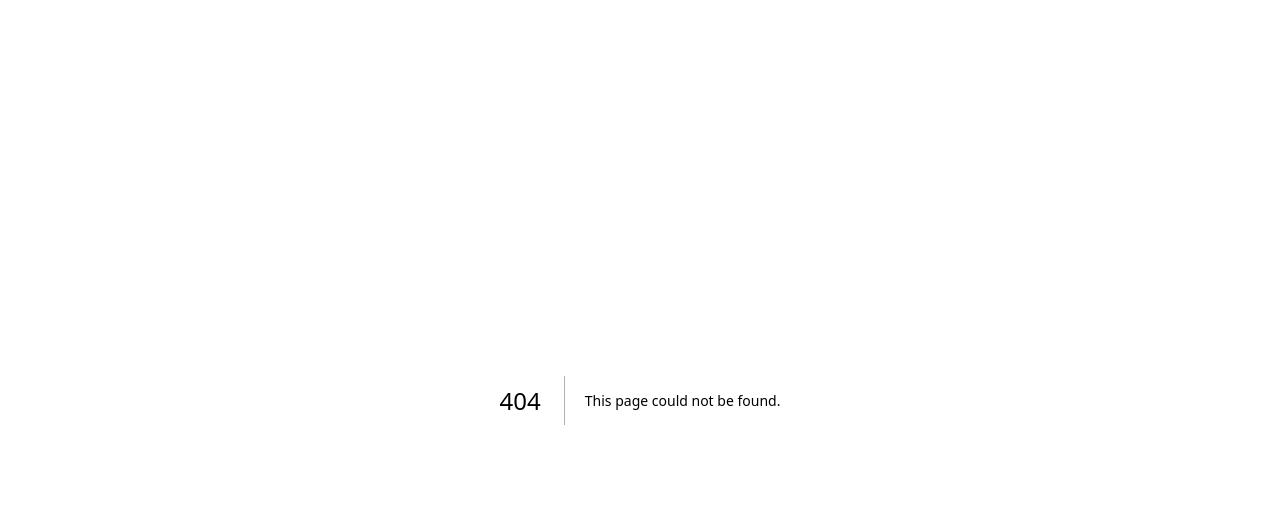
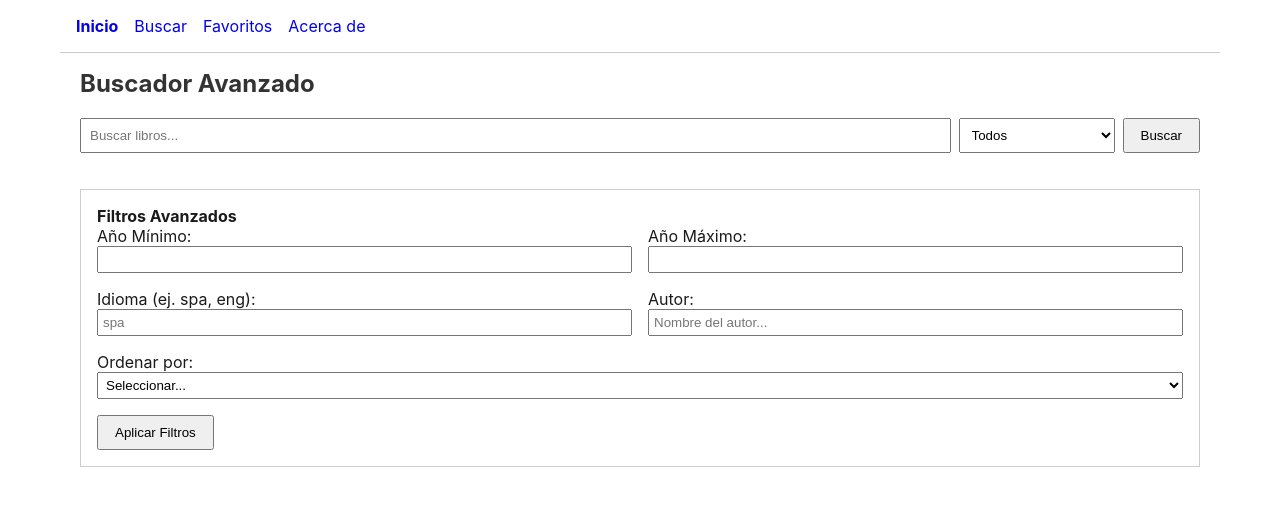
Before and after one commit to Andres004/Biblioteca-Inteligente, a Next.js app: page /buscar in a window 1280 px wide. Before the commit this address had no page. Shown: the top 506 px of the page. Built offline with nearby package versions, Linux system fonts and the light colour scheme.

Commit message:
feat: implementa pagina de busqueda avanzada

```diff
--- /dev/null
+++ b/src/pages/buscar.tsx
@@ -0,0 +1,101 @@
+import { useState } from 'react';
+import { Navbar } from '../components/NavBar';
+import { SearchBar } from '../components/SearchBar';
+import { FilterPanel, FilterValues } from '../components/FilterPanel';
+import { BookCard } from '../components/BookCard';
+import { Loading } from '../components/Loading';
+import { searchBooks } from '../services/openLibraryService';
+
+export default function Buscar() {
+  const [books, setBooks] = useState<any[]>([]);
+  const [filteredBooks, setFilteredBooks] = useState<any[]>([]);
+  const [loading, setLoading] = useState(false);
+  const [hasSearched, setHasSearched] = useState(false);
+
+  const handleSearch = async (query: string, type: 'q' | 'title' | 'author' | 'subject') => {
+    setLoading(true);
+    setHasSearched(true);
+    const results = await searchBooks(query, type);
+    setBooks(results);
+    setFilteredBooks(results);
+    setLoading(false);
+  };
+
+  const handleApplyFilters = (filters: FilterValues) => {
+    let result = [...books];
+
+    if (filters.minYear) {
+      result = result.filter(b => b.year >= parseInt(filters.minYear as string));
+    }
+
+    if (filters.maxYear) {
+      result = result.filter(b => b.year <= parseInt(filters.maxYear as string));
+    }
+
+    if (filters.language) {
+      result = result.filter(b =>
+        b.language && b.language.includes(filters.language?.toLowerCase())
+      );
+    }
+
+    if (filters.author) {
+      result = result.filter(b =>
+        b.author.toLowerCase().includes((filters.author as string).toLowerCase())
+      );
+    }
+
+    if (filters.sortBy === 'year') {
+      result.sort((a, b) => b.year - a.year);
+    } else if (filters.sortBy === 'editions') {
+      result.sort((a, b) => b.editions - a.editions);
+    }
+
+    setFilteredBooks(result);
+  };
+
+  return (
+    <div>
+      <Navbar />
+      <div style={{ padding: '0 20px', maxWidth: '1200px', margin: '0 auto' }}>
+        <h2 style={{ marginBottom: '20px', color: '#333' }}>Buscador Avanzado</h2>
+
+        <div style={{ display: 'flex', flexDirection: 'column', gap: '20px', marginBottom: '30px' }}>
+          <SearchBar onSearch={handleSearch} />
+          <FilterPanel onApplyFilters={handleApplyFilters} />
+        </div>
+
+        {loading ? (
+          <Loading />
+        ) : (
+          <div>
+            {hasSearched && filteredBooks.length === 0 && (
+              <p style={{ color: '#666', textAlign: 'center', padding: '40px' }}>
+                No se encontraron resultados.
+              </p>
+            )}
+
+            <div style={{
+              display: 'grid',
+              gridTemplateColumns: 'repeat(auto-fill, minmax(250px, 1fr))',
+              gap: '20px'
+            }}>
+              {filteredBooks.map((b: any) => (
+                <BookCard
+                  key={b.id}
+                  id={b.id}
+                  title={b.title}
+                  author={b.author}
+                  firstPublishYear={b.year}
+                  editionCount={b.editions}
+                  isFavorite={false}
+                  onToggleFavorite={(id) => console.log('fav', id)}
+                  onViewDetails={(id) => window.location.href = `/libro/${id}`}
+                />
+              ))}
+            </div>
+          </div>
+        )}
+      </div>
+    </div>
+  );
+}
```
